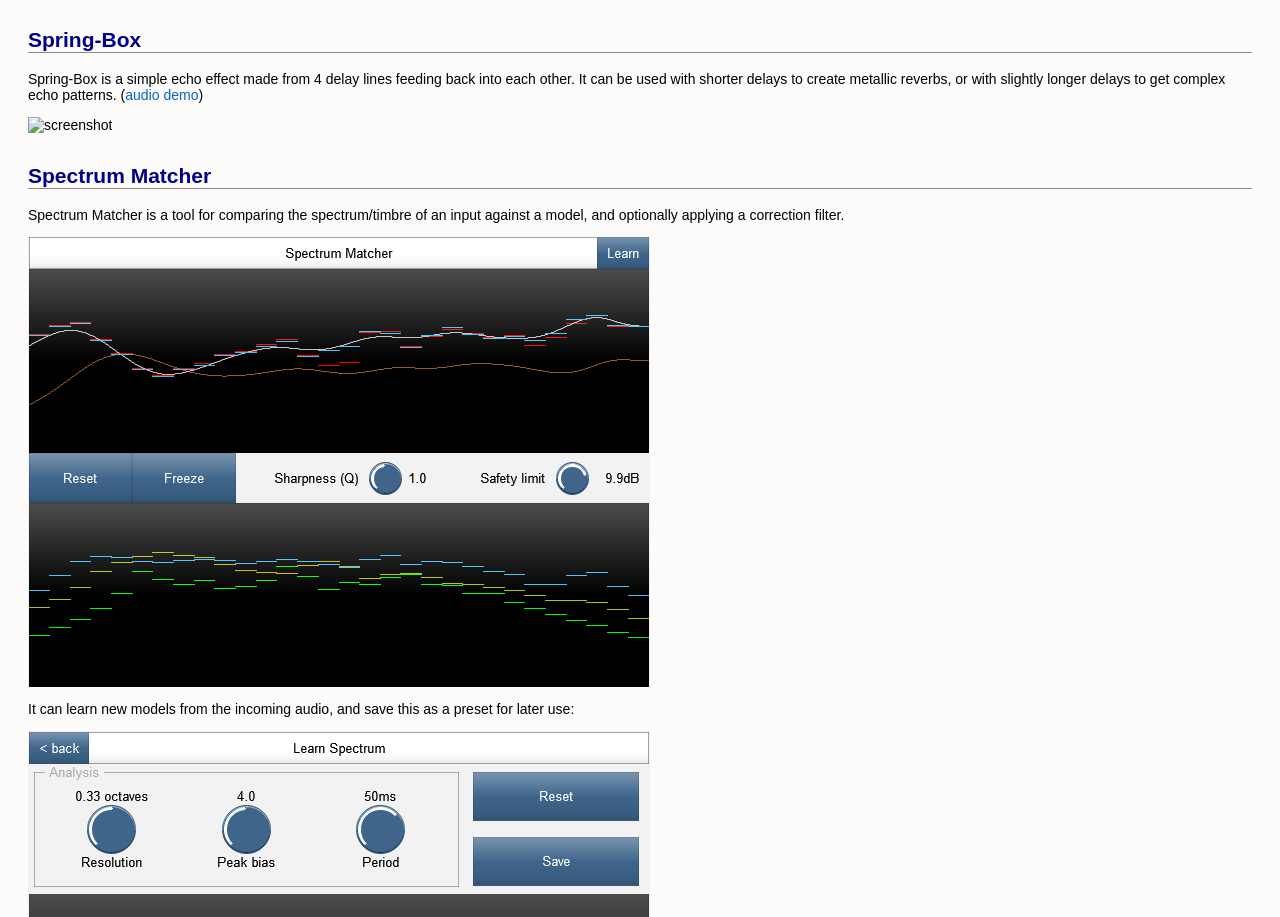
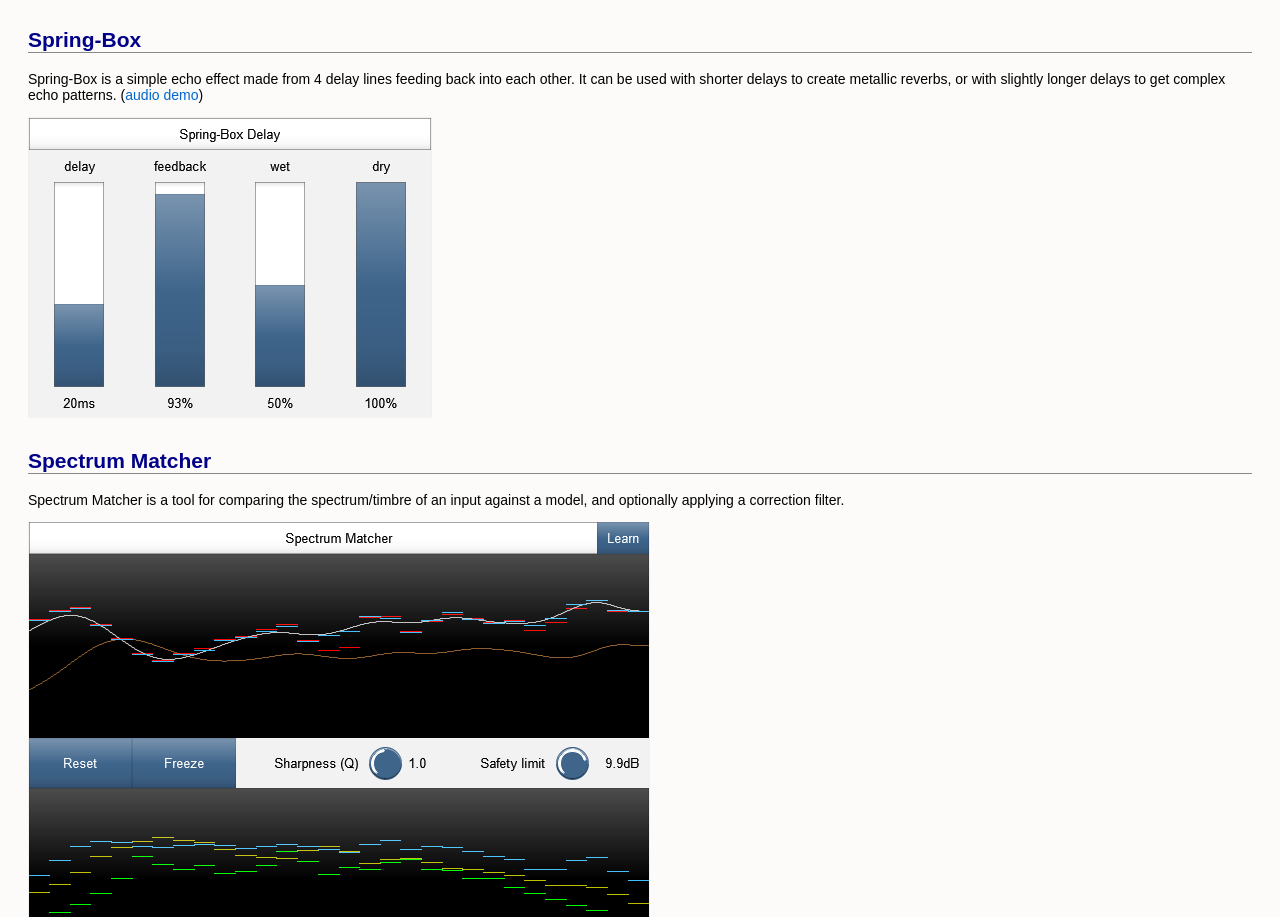
Before and after one commit to geraintluff/jsfx, a plain HTML site: page index.html in a window 1280 px wide. Shown: the part 1077-1994 px from the top of the page. Drawn offline with Linux system fonts and the light colour scheme.

Commit message:
Update index.html

```diff
--- a/index.html
+++ b/index.html
@@ -237,7 +237,7 @@ a[href] code {
 <p><img src="Dual Distortion.png" alt="screenshot"></p>
 </div><h2 id="spring-box">Spring-Box</h2><div class="section section2">
 <p>Spring-Box is a simple echo effect made from 4 delay lines feeding back into each other. It can be used with shorter delays to create metallic reverbs, or with slightly longer delays to get complex echo patterns.  (<a href="audio-demos/spring-box.mp3">audio demo</a>)</p>
-<p><img src="Spring Box.png" alt="screenshot"></p>
+<p><img src="Spring-Box.png" alt="screenshot"></p>
 </div><h2 id="spectrum-matcher">Spectrum Matcher</h2><div class="section section2">
 <p>Spectrum Matcher is a tool for comparing the spectrum/timbre of an input against a model, and optionally applying a correction filter.</p>
 <p><img src="Spectrum Matcher 1.png" alt="screenshot"></p>
```
